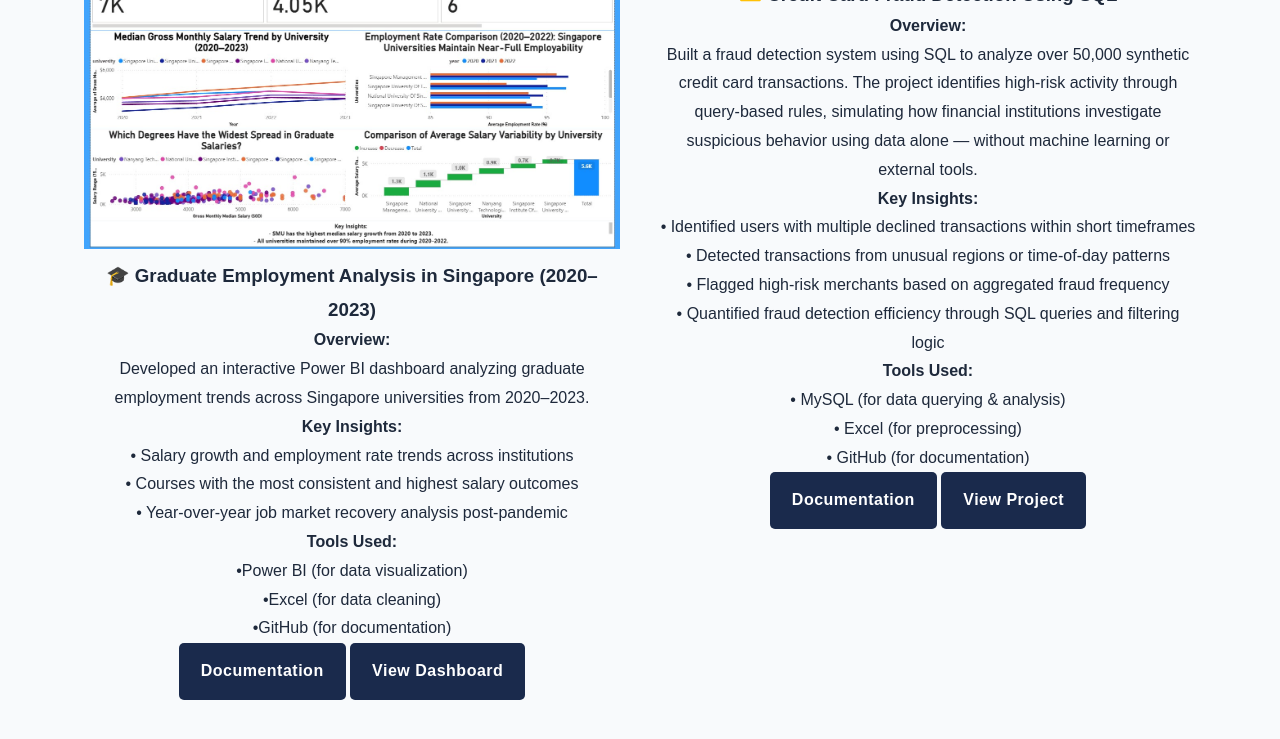
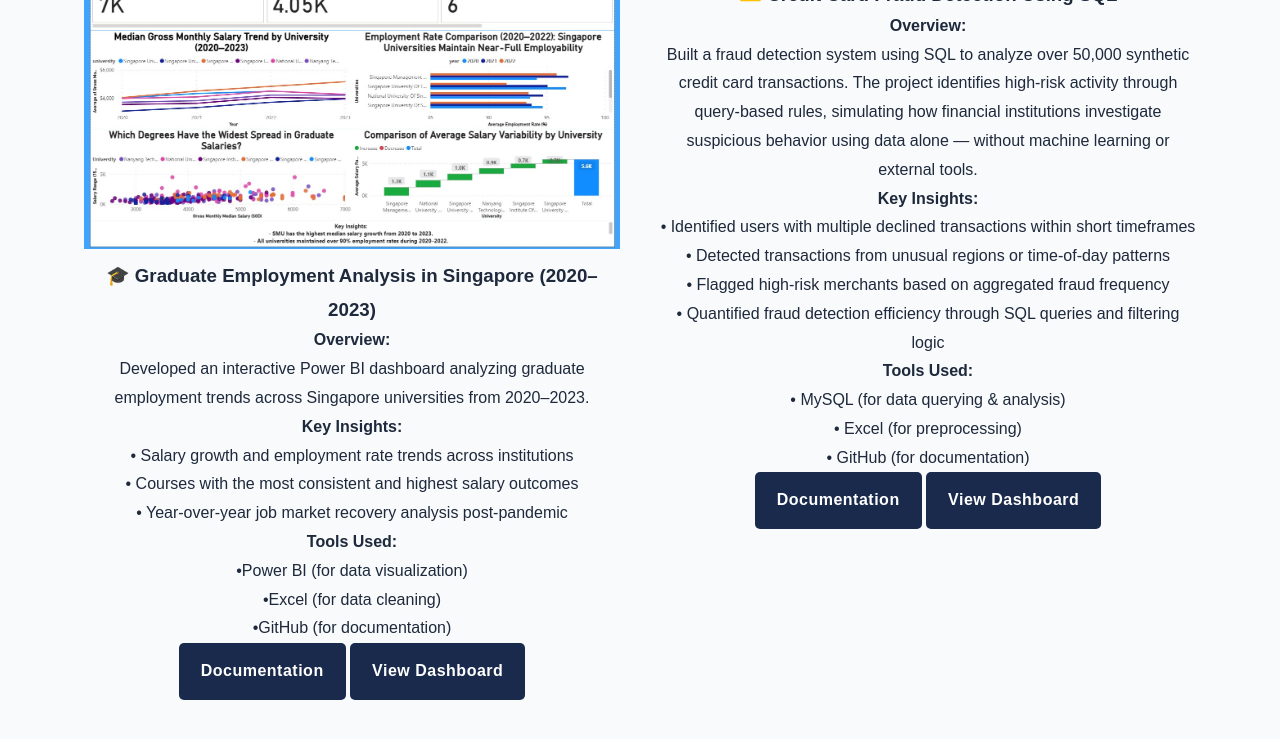
Before and after one commit to madanparthiban13/madanparthiban13.github.io, a plain HTML site: page index.html in a window 1280 px wide. Shown: the part 1942-2681 px from the top of the page. Drawn offline with nearby package versions, Linux system fonts and the light colour scheme.

Commit message:
Update index.html

```diff
--- a/index.html
+++ b/index.html
@@ -98,7 +98,7 @@
 
 <!-- Project 2 -->
 <article class="proj-card">
-  <img src="assets/Credit_Card_Fraud_Dashboard.jpg" alt="Credit Card Fraud Detection SQL Project Preview" />
+  <img src="assets/CC_Fraud_Detection_Dashboard.jpg" alt="Credit Card Fraud Detection SQL Project Preview" />
 
   <h3>💳 Credit Card Fraud Detection Using SQL</h3>
 
@@ -119,8 +119,8 @@
   • GitHub (for documentation)<br></p>
 
   <div class="proj-actions">
-    <a class="btn" href="https://github.com/madanparthiban13/credit-card-fraud-detection-sql" target="_blank">Documentation</a>
-    <a class="btn btn-outline" href="https://github.com/madanparthiban13/credit-card-fraud-detection-sql" target="_blank">View Project</a>
+    <a class="btn" href="https://github.com/madanparthiban13/Credit-Card-Transactions-Fraud-Detection" target="_blank">Documentation</a>
+    <a class="btn btn-outline" href="https://github.com/madanparthiban13/Credit-Card-Transactions-Fraud-Detection/blob/main/CC_Fraud_Detection_Dashboard.jpg" target="_blank">View Dashboard</a>
   </div>
 </article>
 
```
